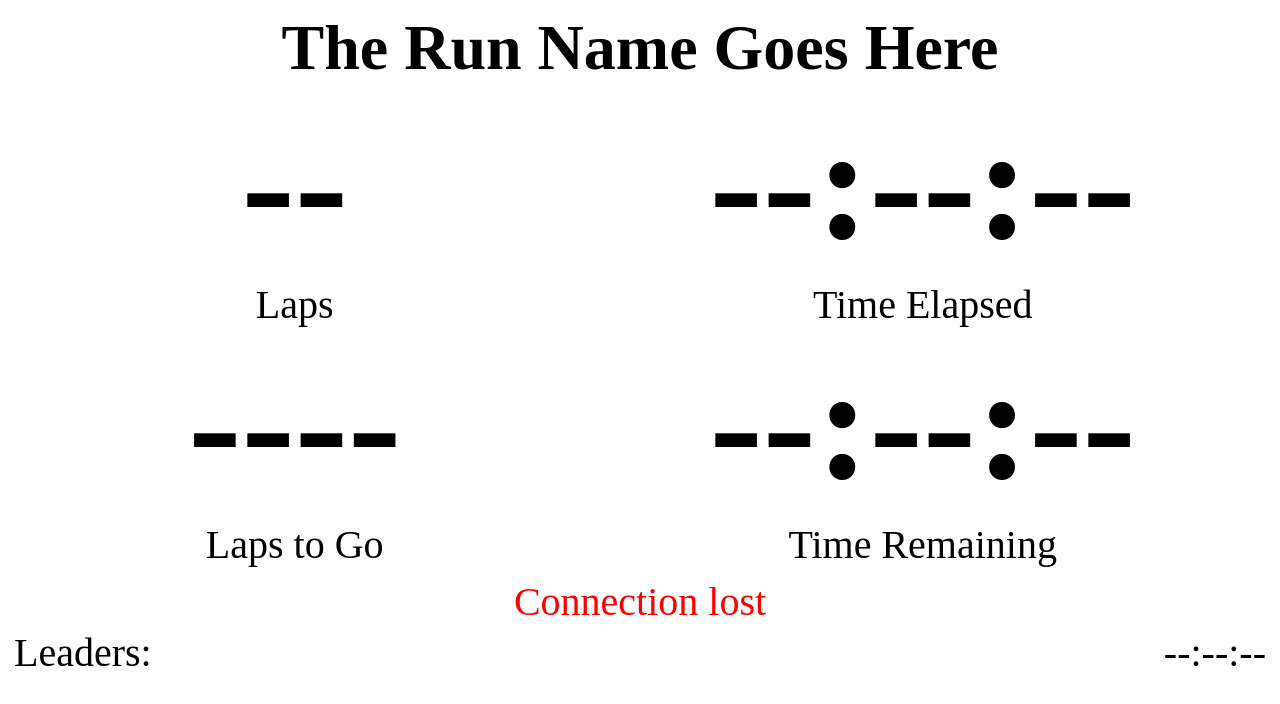
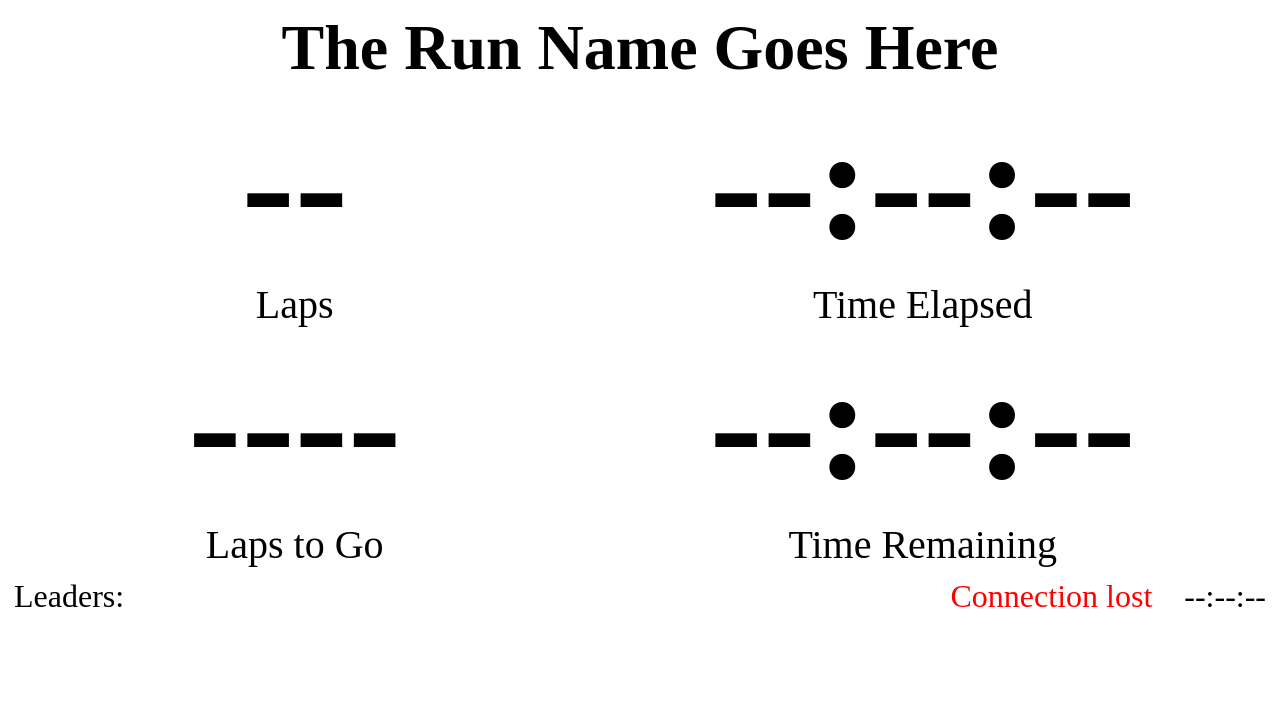
Before and after one commit to jhutz/bigclock-server, a plain HTML site: page big-clock.html in a window 1280 px wide. Drawn offline with Linux system fonts and the light colour scheme.

Commit message:
Move connection-lost message back to bottom row
Putting "connection lost" on its own row takes up too much space for
some displays.  Put it back on the same row with the leaders and ToD
clock, but make the font for that row a bit smaller and adjust the
widths so there's enough room.

```diff
--- a/big-clock.css
+++ b/big-clock.css
@@ -23,9 +23,9 @@ col.time { width: 55%; }
 table.bigclock td { font-size: 120pt; font-weight: bold; text-align: center; }
 table.bigclock th { font-size: 30pt;  font-weight: normal; text-align: center; }
 
-col.leaders { width: 80%; }
-col.tod     { width: 20%; }
-table.footer th { font-size: 30pt;  font-weight: normal; }
+col.leaders { width: 50%; }
+col.tod     { width: 50%; }
+table.footer th { font-size: 24pt;  font-weight: normal; }
 th.leaders  { text-align: left; }
 th.tod      { text-align: right; }
 span#error  { color: #ff0000; visibility: hidden; }
--- a/big-clock.html
+++ b/big-clock.html
@@ -25,10 +25,11 @@
     </table></td></tr>
     <tr class="footer"><td><table class="footer">
           <col class="leaders"><col class="tod">
-          <tr><th colspan="2"><span id="error">Connection lost</span></td></tr>
           <tr>
             <th class="leaders">Leaders: <span id="leaders"></span></th>
-            <th class="tod"><span id="tod">--:--:--</span>
+            <th class="tod">
+              <span id="error">Connection lost&nbsp;&nbsp;&nbsp;</span>
+              <span id="tod">--:--:--</span>
             </th>
           </tr>
     </table></td></tr>
```
